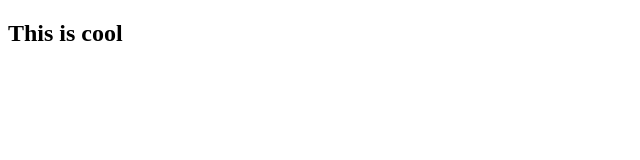
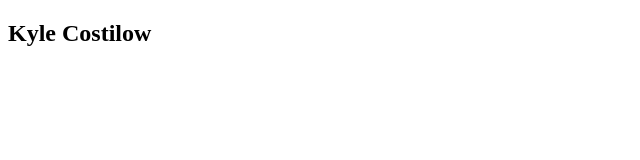
Before and after one commit to kylecostilow/foobar, a plain HTML site: page index.html in a window 1280 px wide. Shown: the full height of the page, 0-640 px from the left. Drawn offline with Linux system fonts and the light colour scheme.

Commit message:
update h2 with my name

```diff
--- a/index.html
+++ b/index.html
@@ -7,7 +7,7 @@
 </head>
 <body>
     <div>
-        <h2>This is cool</h2>
+        <h2>Kyle Costilow</h2>
     </div>
 </body>
 </html>
```
